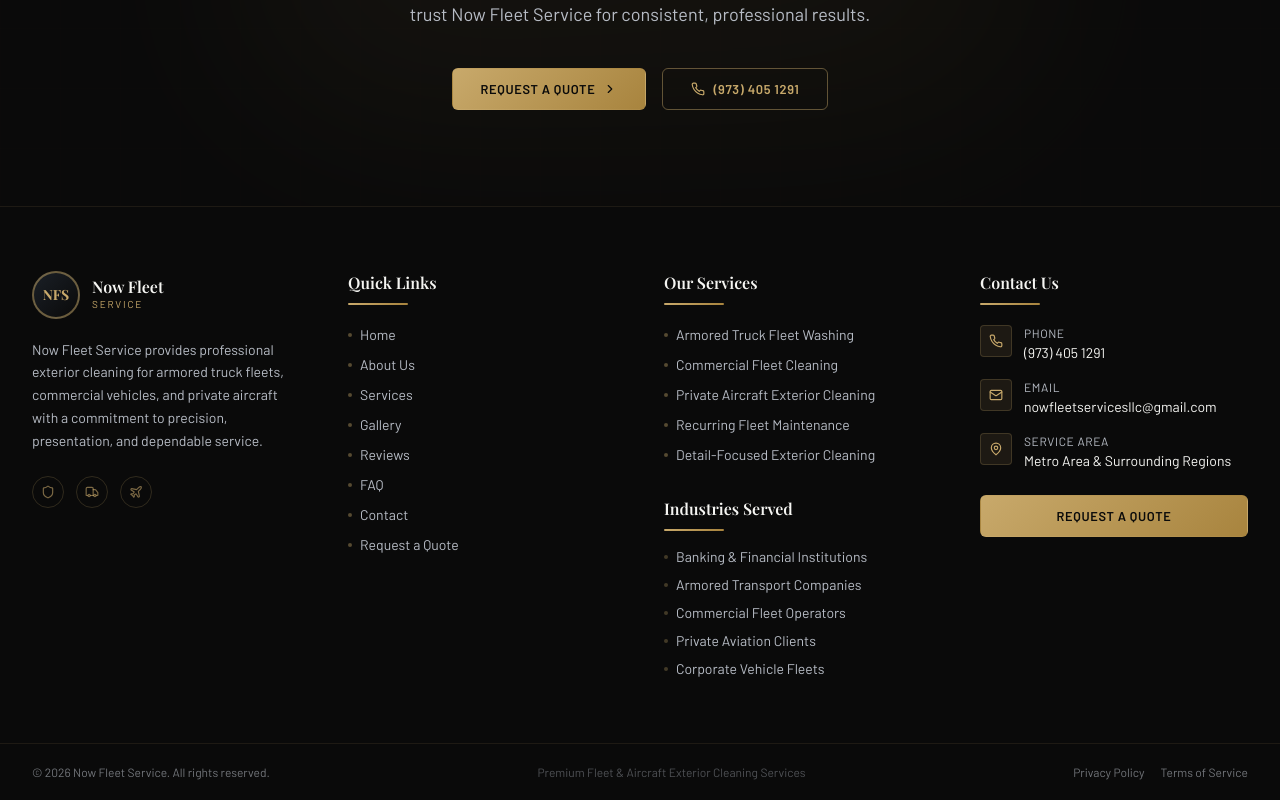
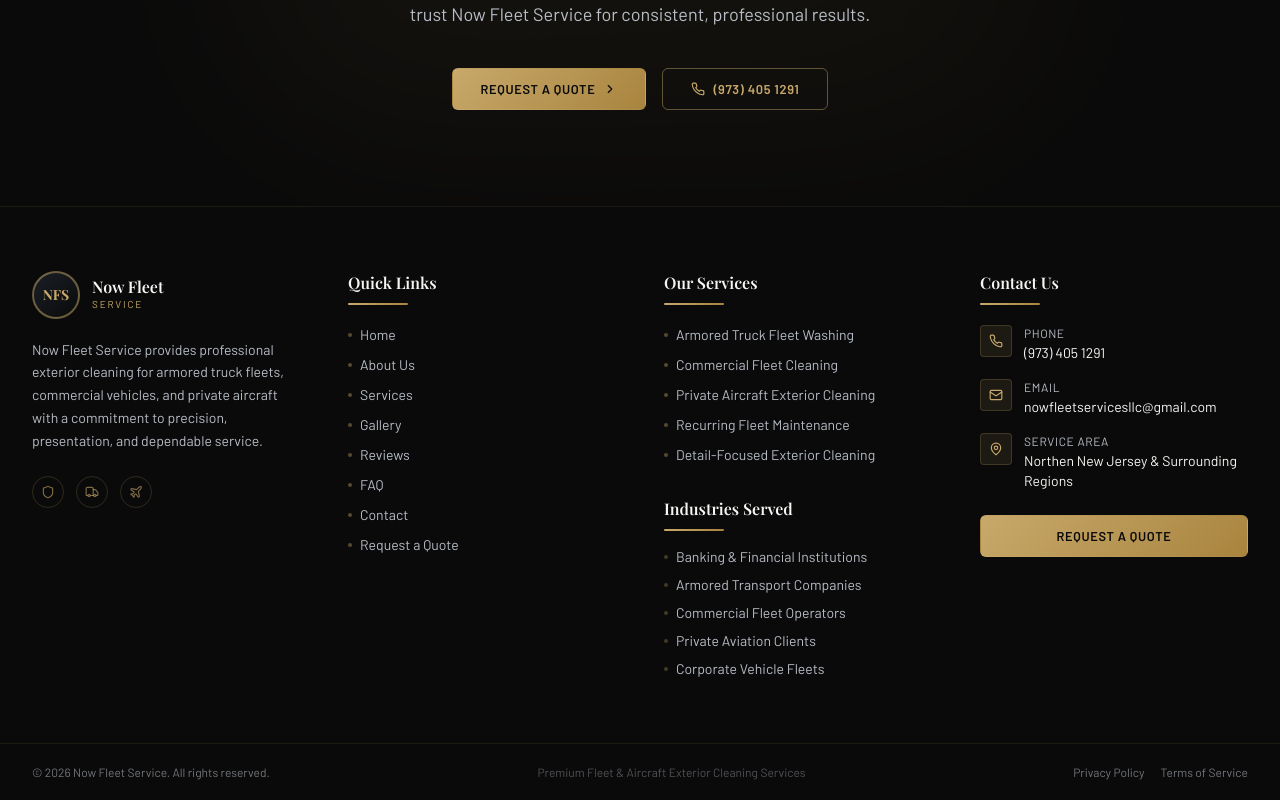
Before and after one commit to big6311/now-fleet-service, a Next.js app: page / in a window 1280 px wide. Shown: the part 5242-6042 px from the top of the page. Built offline with nearby package versions, Linux system fonts and the light colour scheme; a web font is replaced by a local one.

Commit message:
Update service area text in Footer component

```diff
--- a/components/Footer.tsx
+++ b/components/Footer.tsx
@@ -175,7 +175,7 @@ export default function Footer() {
                     Service Area
                   </p>
                   <p className="text-softwhite text-sm">
-                    Metro Area &amp; Surrounding Regions
+                    Northen New Jersey &amp; Surrounding Regions
                   </p>
                 </div>
               </div>
```
